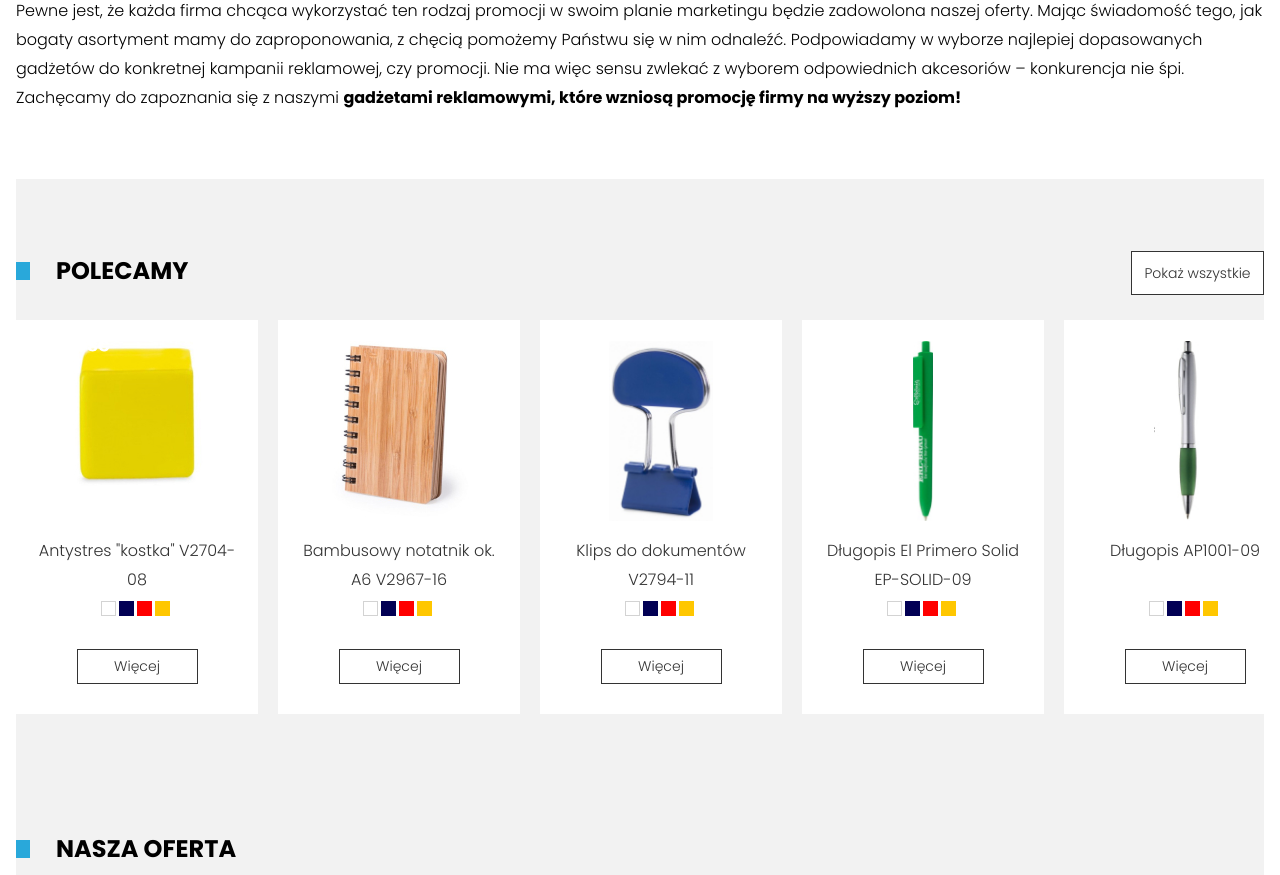
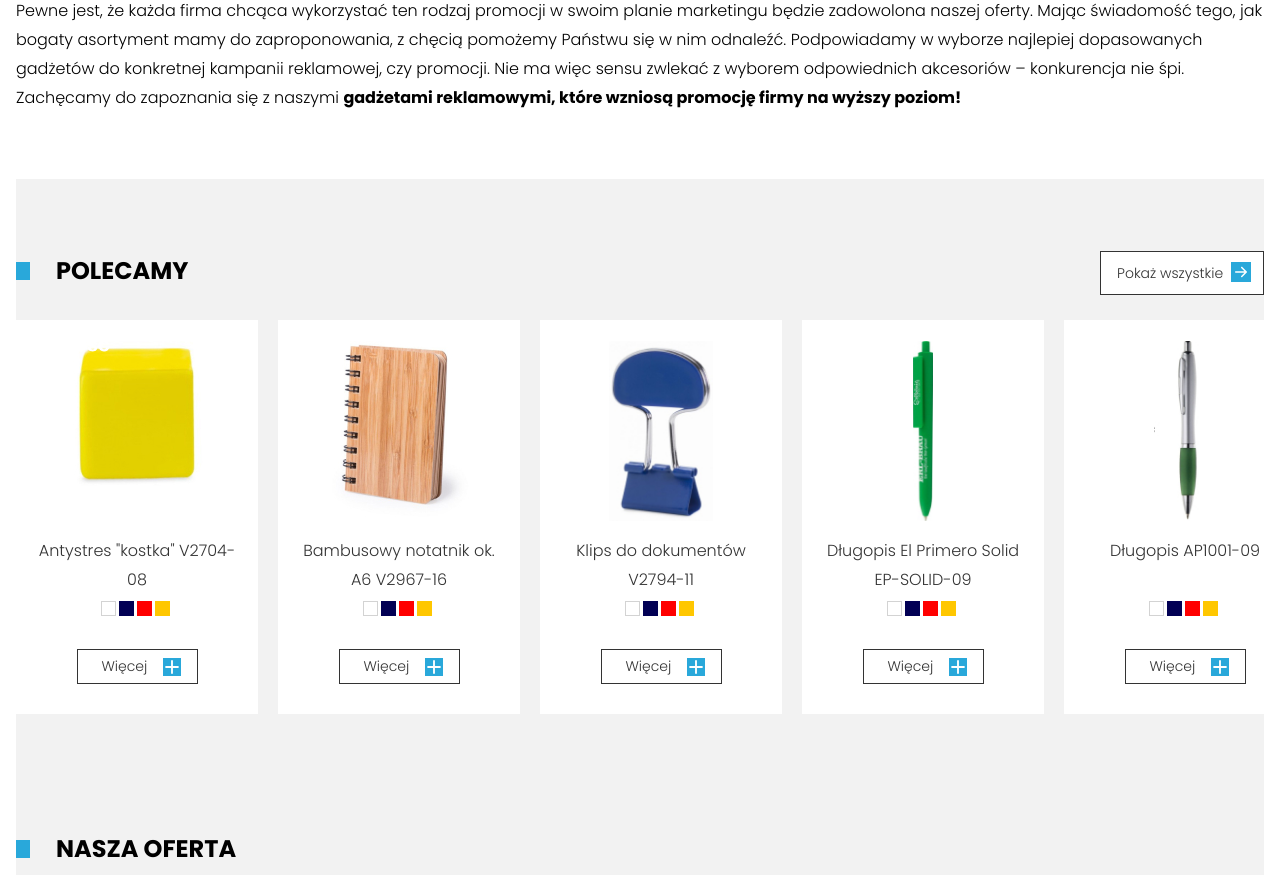
Before and after one commit to goldipl/PROMOTECA, a PHP site: page / in a window 1280 px wide. Shown: the part 860-1735 px from the top of the page. Run offline with PHP 8.4, Linux system fonts and the light colour scheme; some libraries are stand-ins or nearby versions.

Commit message:
add icons to btns

```diff
--- a/scss/main.css
+++ b/scss/main.css
@@ -913,7 +913,7 @@ header #nav .bottom-nav ul.no-menu-links li::after {
   position: absolute;
   top: 72px;
   right: 0;
-  width: 133px;
+  width: 164px;
   height: 44px;
   display: flex;
   justify-content: center;
@@ -922,19 +922,42 @@ header #nav .bottom-nav ul.no-menu-links li::after {
   background-color: #FFFFFF;
   box-sizing: border-box;
 }
-#recommend .mainpage-title--btn:hover {
-  background-color: #29A8DA;
-  border: 1px solid #29A8DA;
-}
-#recommend .mainpage-title--btn:hover a {
-  text-decoration: none;
-  color: #FFFFFF;
-}
 #recommend .mainpage-title--btn a {
+  position: relative;
+  display: flex;
+  justify-content: flex-start;
+  align-items: center;
+  width: 100%;
+  height: 100%;
   font-size: 14px;
   font-weight: 300;
   line-height: normal;
   color: #333333;
+  padding-left: 24px;
+  margin-left: -8px;
+}
+#recommend .mainpage-title--btn a::after {
+  position: absolute;
+  display: block;
+  content: "";
+  top: 10px;
+  right: 12px;
+  background: url("./../assets/icons/show-all-btn-right-arrow.svg");
+  height: 20px;
+  width: 20px;
+  background-size: cover;
+  background-repeat: no-repeat;
+  background-color: #29A8DA;
+  border: 4px solid #29A8DA;
+  box-sizing: border-box;
+}
+#recommend .mainpage-title--btn:hover {
+  background-color: #29A8DA;
+  border: 1px solid #29A8DA;
+}
+#recommend .mainpage-title--btn:hover a {
+  color: #FFFFFF;
+  text-decoration: none;
 }
 #recommend .products_container {
   position: relative;
@@ -1060,8 +1083,9 @@ header #nav .bottom-nav ul.no-menu-links li::after {
   margin: 33px auto 27px auto;
 }
 #recommend .products_container--slot .products_wrapper--btn a {
-  display: flex;
-  justify-content: center;
+  position: relative;
+  display: flex;
+  justify-content: flex-start;
   align-items: center;
   width: 100%;
   height: 100%;
@@ -1069,6 +1093,19 @@ header #nav .bottom-nav ul.no-menu-links li::after {
   font-weight: 300;
   line-height: normal;
   color: #333333;
+  padding-left: 24px;
+}
+#recommend .products_container--slot .products_wrapper--btn a::after {
+  position: absolute;
+  display: block;
+  content: "";
+  top: 8px;
+  right: 16px;
+  background: url("./../assets/icons/products_block/more_plus.svg");
+  height: 18px;
+  width: 18px;
+  background-size: cover;
+  background-repeat: no-repeat;
 }
 #recommend .products_container--slot .products_wrapper--btn:hover {
   background-color: #29A8DA;
--- a/scss/main_page/_recommend_section.scss
+++ b/scss/main_page/_recommend_section.scss
@@ -18,7 +18,7 @@
         position: absolute;
         top: 72px;
         right: 0;
-        width: 133px;
+        width: 164px;
         height: 44px;
         display: flex;
         justify-content: center;
@@ -26,19 +26,42 @@
         border: 1px solid $light_black;
         background-color: $white;
         box-sizing: border-box;
+        a {
+            position: relative;
+            display: flex;
+            justify-content: flex-start;
+            align-items: center;
+            width: 100%;
+            height: 100%;
+            font-size: 14px;
+            font-weight: 300;
+            line-height: normal;
+            color: $light_black;
+            padding-left: 24px;
+            margin-left: -8px;
+            &::after {
+                position: absolute;
+                display: block;
+                content: "";
+                top: 10px;
+                right: 12px;
+                background: url("./../assets/icons/show-all-btn-right-arrow.svg");
+                height: 20px;
+                width: 20px;
+                background-size: cover;
+                background-repeat: no-repeat;
+                background-color: $blue_color;
+                border: 4px solid $blue_color;
+                box-sizing: border-box;
+            }
+        }
         &:hover {
             background-color: $blue_color;
             border: 1px solid $blue_color;
             a {
+                color: $white;
                 text-decoration: none;
-                color: $white;
             }
-        }
-        a {
-            font-size: 14px;
-            font-weight: 300;
-            line-height: normal;
-            color: $light_black;
         }
     }
     .products_container {
@@ -160,8 +183,9 @@
                     border: 1px solid $light_black;
                     margin: 33px auto 27px auto;
                     a {
+                        position: relative;
                         display: flex;
-                        justify-content: center;
+                        justify-content: flex-start;
                         align-items: center;
                         width: 100%;
                         height: 100%;
@@ -169,6 +193,19 @@
                         font-weight: 300;
                         line-height: normal;
                         color: $light_black;
+                        padding-left: 24px;
+                        &::after {
+                            position: absolute;
+                            display: block;
+                            content: "";
+                            top: 8px;
+                            right: 16px;
+                            background: url("./../assets/icons/products_block/more_plus.svg");
+                            height: 18px;
+                            width: 18px;
+                            background-size: cover;
+                            background-repeat: no-repeat;
+                        }
                     }
                     &:hover {
                         background-color: $blue_color;
@@ -176,6 +213,18 @@
                         a {
                             color: $white;
                             text-decoration: none;
+                            &::after {
+                                position: absolute;
+                                display: block;
+                                content: "";
+                                top: 8px;
+                                right: 16px;
+                                background: url("./../assets/icons/products_block/more_plus_white.svg");
+                                height: 18px;
+                                width: 18px;
+                                background-size: cover;
+                                background-repeat: no-repeat;
+                            }
                         }
                     }
                 }
```
Also changed, not shown: other parts of scss/main.css (+40 -2 lines), scss/main_page/_blog.scss (+27 -1 lines), assets/icons/products_block/more_plus.svg, assets/icons/products_block/more_plus_white.svg, assets/icons/show-all-btn-right-arrow.svg, 1 other file.
